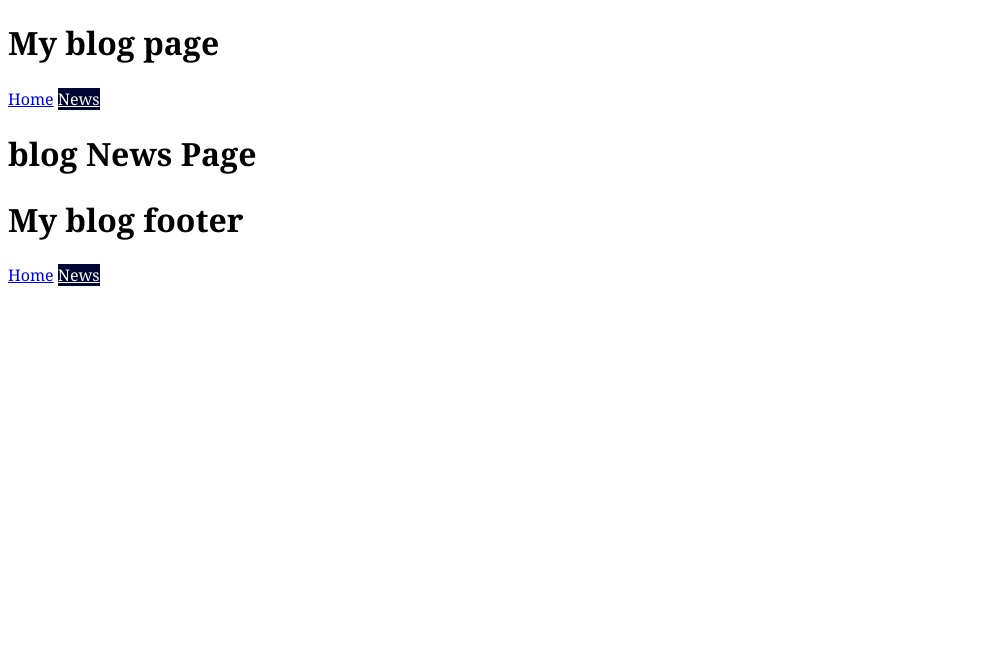
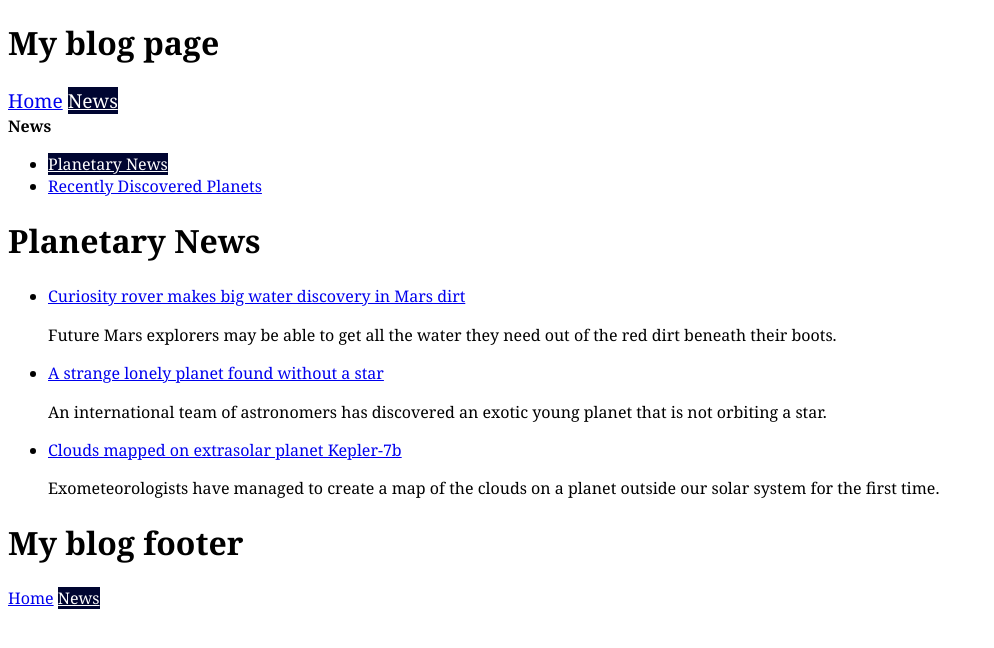
Before and after one commit to SJafari78/new-blog, a Jekyll site: the page built from news.html, in a window 1280 px wide. Shown: the top 648 px of the page, without its empty margins (0-994 px from the left). Built offline with Jekyll 4.4.1, drawn with Linux system fonts in a browser that asks for light colours; Markdown is read by kramdown in place of the engine named in the settings.

Commit message:
News Update
News update

```diff
--- a/_config.yml
+++ b/_config.yml
@@ -1,3 +1,3 @@
-markdown: redcarpet
+markdown: kramdown
 baseurl: /new-blog
 exclude: ['README.md']
--- a/_includes/nav.html
+++ b/_includes/nav.html
@@ -1,7 +1,7 @@
 <nav>
-    <ul class="nav">
+    <ul class="nav {{include.navclass}}">
         <li><a href="{{site.baseurl}}/" class="{% if page.url == '/' %}current{% endif %}">Home</a></li>
-        <li><a href="{{site.baseurl}}/news.html" class ="{% if page.url == '/news.html' %}current{% endif %}">News</a></li>
+        <li><a href="{{site.baseurl}}/news.html" class ="{% if page.url contains 'news' or page.url contains 'recently-discovered' %}current{% endif %}">News</a></li>
 
     </ul>
 </nav>
--- a/_layouts/default.html
+++ b/_layouts/default.html
@@ -12,7 +12,7 @@
 <h1>My blog page</h1>
 
 
-{% include nav.html %}
+{% include nav.html  navclass='nav-top' %}
 
 </header>
 
@@ -20,7 +20,7 @@
 
     <footer>
         <h1>My blog footer</h1>
-        {% include nav.html %}
+        {% include nav.html navclass='nav-bottom' %}
     </footer>
 </body>
 </html>
--- /dev/null
+++ b/_layouts/news.html
@@ -0,0 +1,14 @@
+---
+layout: default
+---
+
+<strong>News</strong>
+
+<nav>
+  <ul>
+    <li><a href="{{site.baseurl}}/news/" class="{% if page.url contains 'news' %}current{% endif %}">Planetary News</a></li>
+    <li><a href="{{site.baseurl}}/recently-discovered/" class="{% if page.url contains 'recently-discovered' %}current{% endif %}">Recently Discovered Planets</a></li>
+  </ul>
+</nav>
+
+{{content}}
--- /dev/null
+++ b/_posts/news/2020-05-04-post0.md
@@ -0,0 +1,13 @@
+---
+layout: news-article
+title: Clouds mapped on extrasolar planet Kepler-7b
+meta: Exometeorologists have managed to create a map of the clouds on a planet outside our solar system for the first time.
+source: http://www.wired.co.uk/news/archive/2013-10/06/exoclouds
+category: news
+---
+
+Exometeorologists have managed to create a map of the clouds on a planet outside our solar system for the first time.
+
+Kepler-7b is a massive, gaseous giant of a planet -- like a scaled-up version of Jupiter. It has a surface temperature of around 1400C, but that's relatively cool considering it sits far closer to its star than Earth does - just 0.06 astronomical units away.
+
+As such, it's easy to spot when it's passing that star, and by training the Spitzer and Kepler space telescopes on it for three years, a team at MIT have been able to map its cloud structures. It has high clouds in its western hemisphere, and clearer skies in the east.
--- /dev/null
+++ b/_posts/news/2020-05-05-post1.md
@@ -0,0 +1,11 @@
+---
+layout: news-article
+title: A strange lonely planet found without a star
+meta: An international team of astronomers has discovered an exotic young planet that is not orbiting a star.
+source: http://phys.org/news/2013-10-strange-lonely-planet-star.html
+category: news
+---
+
+An international team of astronomers has discovered an exotic young planet that is not orbiting a star. This free-floating planet, dubbed PSO J318.5-22, is just 80 light-years away from Earth and has a mass only six times that of Jupiter. The planet formed a mere 12 million years ago—a newborn in planet lifetimes.
+
+It was identified from its faint and unique heat signature by the Pan-STARRS 1 (PS1) wide-field survey telescope on Haleakala, Maui. Follow-up observations using other telescopes in Hawaii show that it has properties similar to those of gas-giant planets found orbiting around young stars. And yet PSO J318.5-22 is all by itself, without a host star.
--- /dev/null
+++ b/_posts/news/2020-05-06-post2.md
@@ -0,0 +1,11 @@
+---
+layout: news-article
+title: Curiosity rover makes big water discovery in Mars dirt
+meta: Future Mars explorers may be able to get all the water they need out of the red dirt beneath their boots.
+source: http://www.space.com/22949-mars-water-discovery-curiosity-rover.html
+category: news
+---
+
+Future Mars explorers may be able to get all the water they need out of the red dirt beneath their boots, a new study suggests.
+
+NASA’s Mars rover Curiosity has found that surface soil on the Red Planet contains about 2 percent water by weight. That means astronaut pioneers could extract roughly 2 pints (1 liter) of water out of every cubic foot (0.03 cubic meters) of Martian dirt they dig up, said study lead author Laurie Leshin, of Rensselaer Polytechnic Institute in Troy, N.Y.
--- a/css/common.css
+++ b/css/common.css
@@ -20,3 +20,7 @@
  .nav > li {
      display: inline-block;
  }
+
+ .nav-top {
+     font-size: 1.2rem;
+ }
--- a/news.html
+++ b/news.html
@@ -1,5 +1,17 @@
 ---
-layout: default
+layout: news
+title: News
+meta: The most recent news and developments related to planetary objects of the universe.
+changefreq: weekly
 ---
 
-<h1>blog News Page</h1>
+<h1>Planetary News</h1>
+
+<ul>
+  {% for news in site.categories.news %}
+    <li>
+      <a href="{{site.baseurl}}{{news.url}}">{{news.title}}</a>
+      <p>{{news.meta}}</p>
+    </li>
+  {% endfor %}
+</ul>
```
Also changed, not shown: _posts/recently-discoverd/2010-09-29-gliese-581-g.md (added, +9 -0 lines), _posts/recently-discoverd/2012-12-19-tau-ceti-e.md (added, +9 -0 lines), _posts/recently-discoverd/2013-01-01-kepler-62-e.md (added, +9 -0 lines), recently-discovered.html (added, +16 -0 lines), 2 other files.
